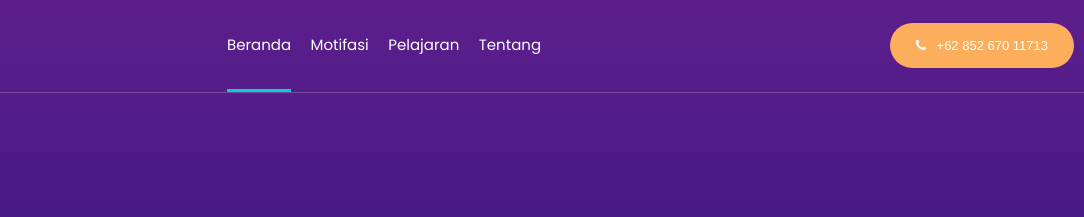
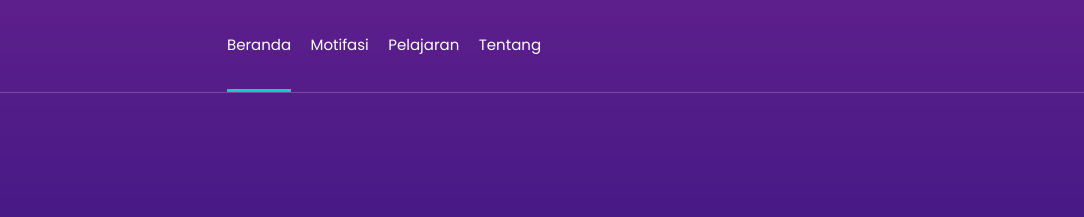
Before and after one commit to hasanfajari/ayobelajar, a plain HTML site: page tentang.html in a window 1280 px wide. Shown: the top 217 px of the page, 196-1280 px from the left. Drawn offline with Linux system fonts and the light colour scheme; some packages are replaced by stand-ins of ours.

Commit message:
Update tentang.html

```diff
--- a/tentang.html
+++ b/tentang.html
@@ -55,16 +55,6 @@
                                         <li><a href="tentang.html">tentang</a></li>
                                     </ul>
                                 </nav>
-                            </div>
-                        </div>
-                        <div class="col-xl-3 col-lg-3 d-none d-lg-block">
-                            <div class="log_chat_area d-flex align-items-center">
-                                <div class="live_chat_btn">
-                                    <a class="boxed_btn_orange" href="#">
-                                        <i class="fa fa-phone"></i>
-                                        <span>+62 852 670 11713</span>
-                                    </a>
-                                </div>
                             </div>
                         </div>
                         <div class="col-12">
```
